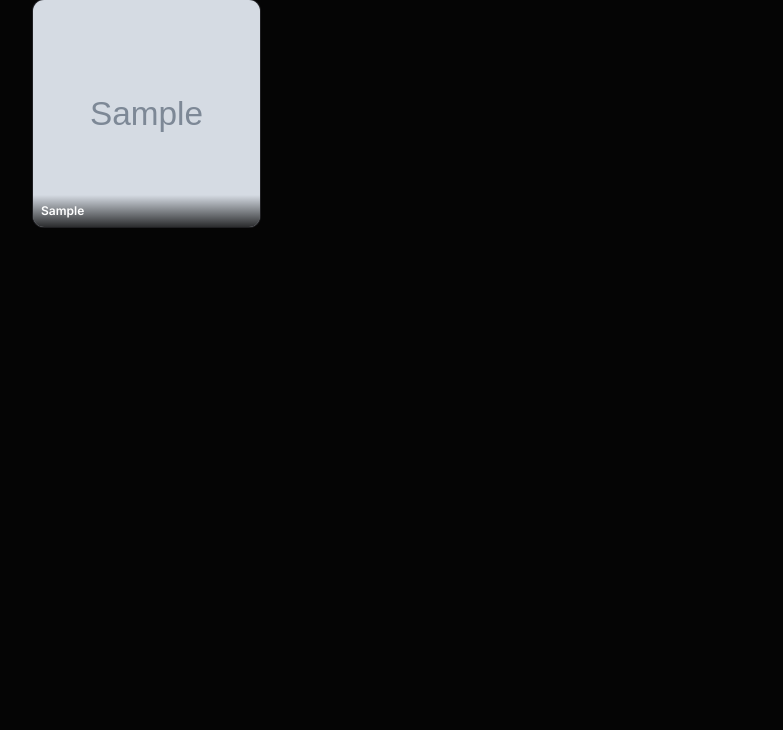
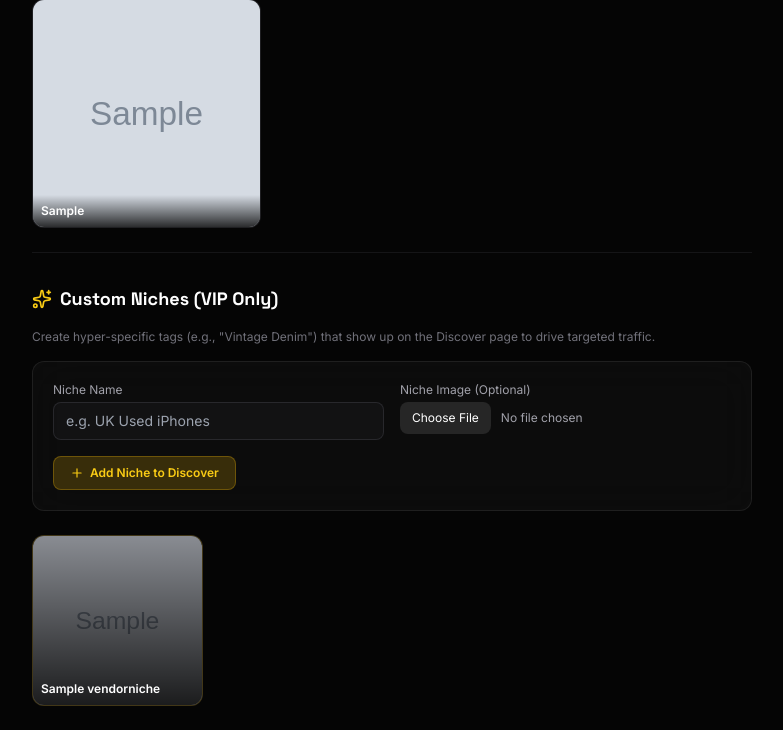
Before and after one commit to ehma113/plug_directory, a Django app: template templates/manage_shop.html in a window 1280 px wide. Shown: the part 472-1202 px from the top of the page, without its empty margins (248-1031 px from the left). Before the commit the page ends 700 px from the top, so only its background shows below. Run offline with Django 5.2, Linux system fonts and the light colour scheme; the template is opened without the code that fills it: values that come from a table or form of the project are taken from there, others are empty; data comes from the database, SQL or seed files in the repository; tables that the repository leaves empty hold one stand-in row (values such as "Sample post"); grey boxes marked "Sample" are stand-in pictures; some libraries are stand-ins or nearby versions.

Commit message:
Update manage_shop.html

```diff
--- a/templates/manage_shop.html
+++ b/templates/manage_shop.html
@@ -108,6 +108,76 @@
             </div>
         </div>
 
+        <!-- ================= CUSTOM NICHES SECTION ================= -->
+        <section class="mt-12 pt-8 border-t border-zinc-800/50">
+            {% if vendor.is_premium %}
+            <!-- VIP UNLOCKED: Custom Niches -->
+            <div>
+                <div class="flex items-center gap-2 mb-4">
+                    <i data-lucide="sparkles" class="w-5 h-5 text-yellow-400"></i>
+                    <h3 class="font-display font-bold text-lg">Custom Niches (VIP Only)</h3>
+                </div>
+                <p class="text-zinc-500 text-xs mb-4">Create hyper-specific tags (e.g., "Vintage Denim") that show up on the Discover page to drive targeted traffic.</p>
+
+                <form action="/add-niche/" method="POST" enctype="multipart/form-data" class="glass-card p-5 rounded-xl mb-6">
+                    {% csrf_token %}
+                    <div class="grid grid-cols-1 md:grid-cols-2 gap-4">
+                        <div>
+                            <label class="text-xs text-zinc-400 mb-1 block">Niche Name</label>
+                            <input type="text" name="name" required class="w-full bg-zinc-900/50 border border-zinc-700/50 rounded-lg px-3 py-2 text-sm text-white focus:outline-none focus:border-plug-wa/50" placeholder="e.g. UK Used iPhones">
+                        </div>
+                        <div>
+                            <label class="text-xs text-zinc-400 mb-1 block">Niche Image (Optional)</label>
+                            <input type="file" name="image" class="w-full text-zinc-400 text-xs file:mr-4 file:py-2 file:px-4 file:rounded-lg file:border-0 file:text-xs file:bg-zinc-800 file:text-zinc-300">
+                        </div>
+                    </div>
+                    <button type="submit" class="mt-4 bg-yellow-500/20 text-yellow-400 border border-yellow-500/30 text-xs font-semibold px-4 py-2 rounded-lg hover:bg-yellow-500/30 transition flex items-center gap-1.5">
+                        <i data-lucide="plus" class="w-3.5 h-3.5"></i> Add Niche to Discover
+                    </button>
+                </form>
+
+                <div class="grid grid-cols-2 md:grid-cols-4 gap-3">
+                    {% for niche in vendor.niches.all %}
+                    <div class="relative rounded-xl overflow-hidden aspect-square group bg-zinc-900 border border-yellow-500/20">
+                        {% if niche.image %}
+                            <img src="{{ niche.image.url }}" class="w-full h-full object-cover opacity-60">
+                        {% else %}
+                            <div class="w-full h-full flex items-center justify-center"><i data-lucide="tag" class="w-6 h-6 text-zinc-600"></i></div>
+                        {% endif %}
+                        <div class="absolute inset-0 bg-gradient-to-t from-black/80 to-transparent"></div>
+                        <div class="absolute bottom-2 left-2 z-10">
+                            <p class="text-white text-xs font-semibold">{{ niche.name }}</p>
+                        </div>
+                        <form action="/delete-niche/{{ niche.id }}/" method="POST" class="absolute top-2 right-2 z-10">
+                            {% csrf_token %}
+                            <button type="submit" class="bg-red-500/80 hover:bg-red-500 p-1 rounded-full transition-colors opacity-0 group-hover:opacity-100">
+                                <i data-lucide="x" class="w-3 h-3 text-white"></i>
+                            </button>
+                        </form>
+                    </div>
+                    {% empty %}
+                        <div class="col-span-4 text-center py-4">
+                            <p class="text-zinc-600 text-xs">No custom niches yet. Add one above!</p>
+                        </div>
+                    {% endfor %}
+                </div>
+            </div>
+
+            {% else %}
+            <!-- LOCKED: Custom Niches -->
+            <div class="opacity-50 pointer-events-none">
+                <div class="flex items-center gap-2 mb-4">
+                    <i data-lucide="lock" class="w-5 h-5 text-zinc-500"></i>
+                    <h3 class="font-display font-bold text-lg text-zinc-500">Custom Niches</h3>
+                </div>
+                <div class="glass-card p-5 rounded-xl text-center">
+                    <p class="text-zinc-500 text-xs mb-3">Want to show up on the Discover page for specific searches? Upgrade to Premium to unlock Custom Niches.</p>
+                    <a href="/upgrade/" class="inline-block bg-white/10 text-white text-xs font-semibold px-4 py-2 rounded-lg pointer-events-auto">Unlock VIP</a>
+                </div>
+            </div>
+            {% endif %}
+        </section>
+
     </main>
     <script>lucide.createIcons();</script>
 </body>
```
